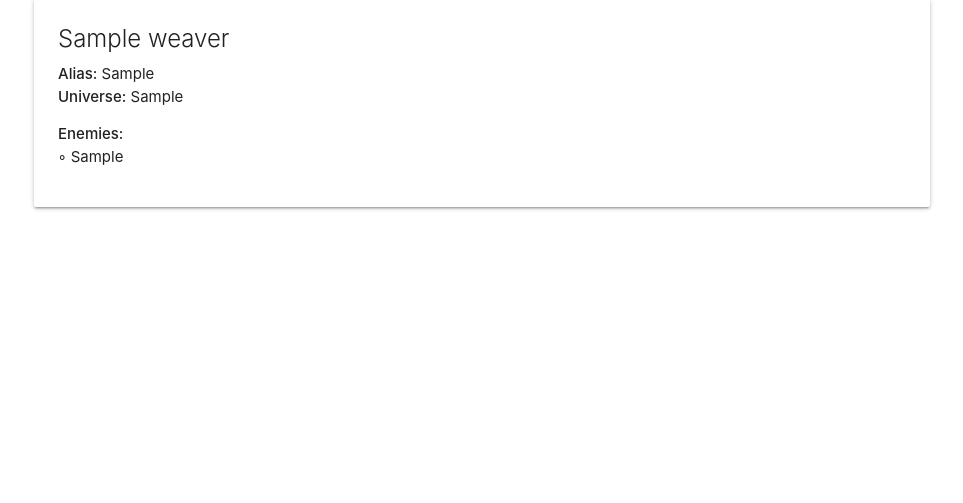
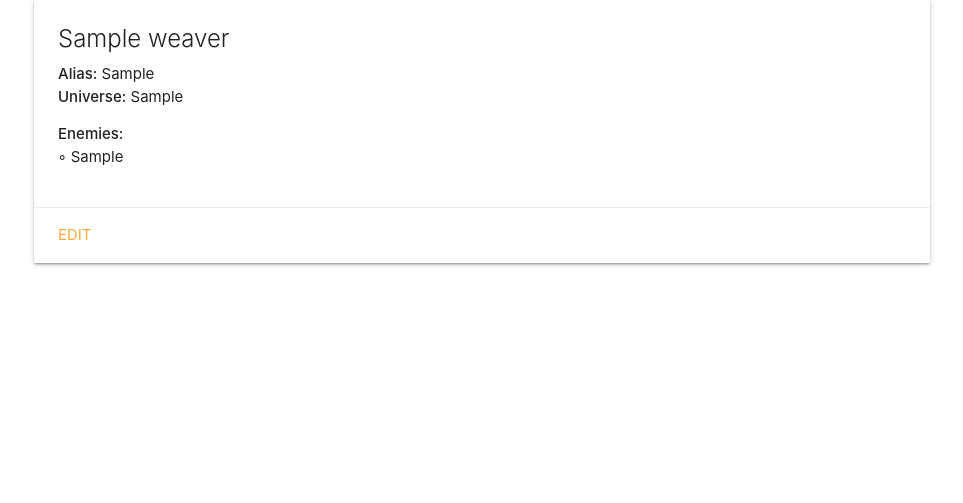
Before and after one commit to HarmonyMorse/weavercollector, a Django app: page /weavers/1/ in a window 1280 px wide. Shown: the part 139-642 px from the top of the page, without its empty margins (158-1121 px from the left). Run offline with Django 5.2, Linux system fonts and the light colour scheme; tables that the repository leaves empty hold one stand-in row (values such as "Sample post").

Commit message:
Add edit link to weaver detail page

```diff
--- a/main_app/templates/weavers/detail.html
+++ b/main_app/templates/weavers/detail.html
@@ -30,6 +30,9 @@
         </ul>
         </p>
     </div>
+    <div class="card-action">
+        <a href="{% url 'weavers_update' w.id %}">Edit</a>
+    </div>
 </div>
 
 {% endblock %}
```
